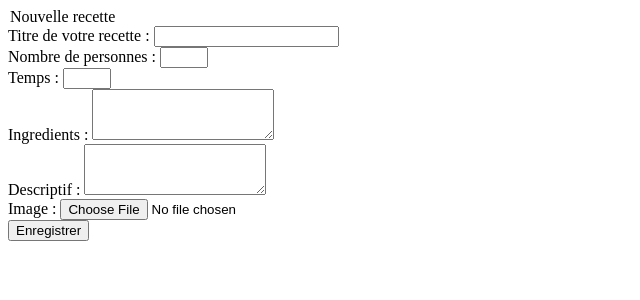
After one commit to saracruzfdez/Rico, a PHP site: page /newRecipeContent.php in a window 1280 px wide. The commit adds this page. Shown: the top 300 px of the page, without its empty margins (0-640 px from the left). Run offline with PHP 8.4, Linux system fonts and the light colour scheme.

Commit message:
Rico modifications et form HTML

```diff
--- a/Component/header.php
+++ b/Component/header.php
@@ -8,7 +8,7 @@
         <ul class="navbar-nav">
 
             <li class="nav-item">
-                <a href="" class="nav-link">??</a>
+                <a href="personalSpace.php" class="nav-link"> Espace personnel</a>
             </li>
 
             <li class="nav-item">
--- /dev/null
+++ b/Component/newRecipeContent.php
@@ -0,0 +1,42 @@
+<!-- Ici le formulaire pour créer une nouvelle recette -->
+<div class="container mb-3 mt-2">
+
+    <form action="form.php" method="POST">
+
+        <legend>Nouvelle recette</legend>
+
+        <div class="form-group">
+            <label for="title" class="form-label mt-2">Titre de votre recette :</label>
+            <input class="form-control" name="title" type="text" id="title">
+        </div>
+
+        <div class="form-group">
+            <label for="persons" class="form-label mt-2">Nombre de personnes :</label>
+            <input class="form-control" name="persons" type="number" id="persons" min="1" max="2">
+        </div>
+
+        <div class="form-group">
+            <label for="time" class="form-label mt-2">Temps :</label>
+            <input class="form-control" name="time" type="number" id="time" min="1" max="3">
+        </div>
+
+        <div class="form-group">
+            <label for="ingredients" class="form-label mt-2">Ingredients :</label>
+            <textarea class="form-control" name="ingredients" type="text" id="ingredients" rows="3"></textarea>
+        </div>
+
+        <div class="form-group">
+            <label for="description" class="form-label mt-2">Descriptif : </label>
+            <textarea class="form-control" name="description" type="text" id="description" rows="3"></textarea>
+        </div>
+
+        <div class="form-group">
+            <label for="formFile" class="form-label mt-2">Image :</label>
+            <input class="form-control" type="file" id="formFile">
+        </div>
+
+        <button type="submit" class="btn btn-primary mt-2">Enregistrer</button>
+
+    </form>
+
+</div>
```
Also changed, not shown: Component/personalSpaceContent.php (added, +8 -0 lines), newRecipe.php (renamed from index.php, +3 -4 lines), Component/form.php (added).
